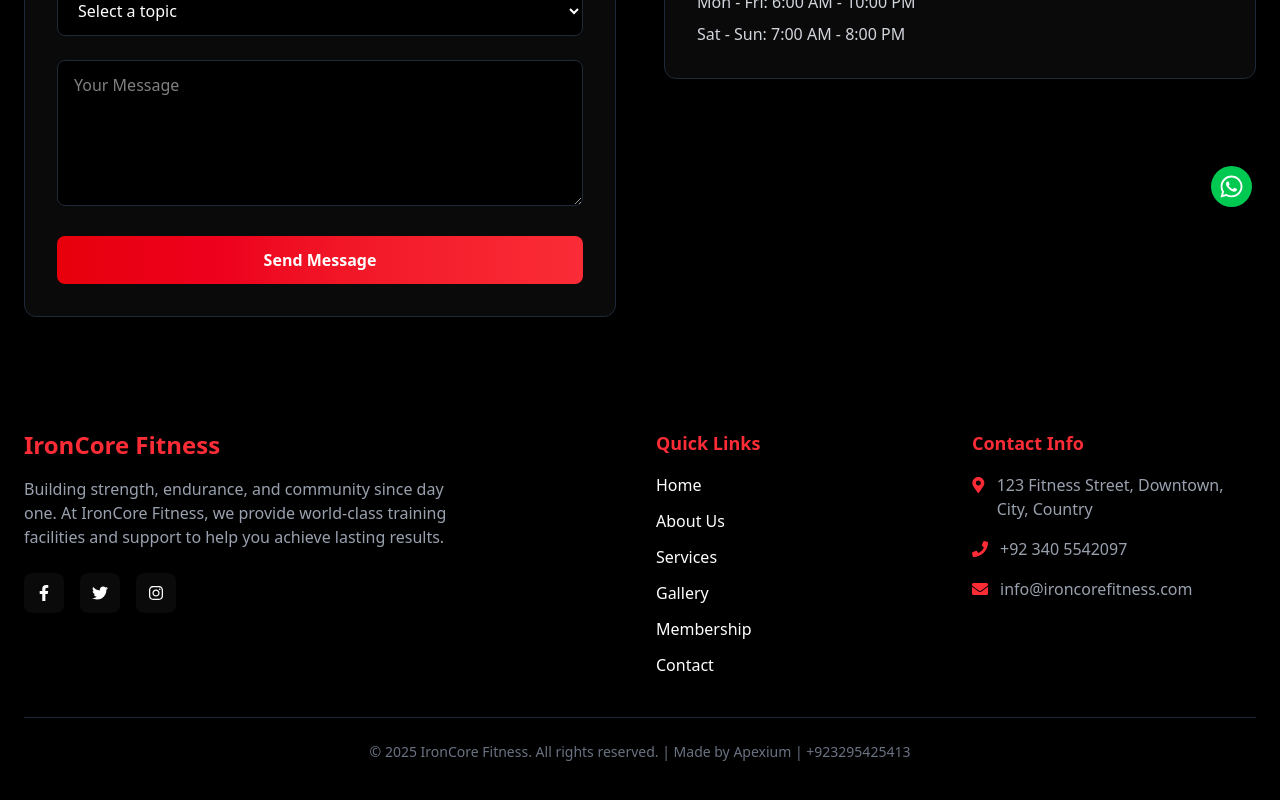
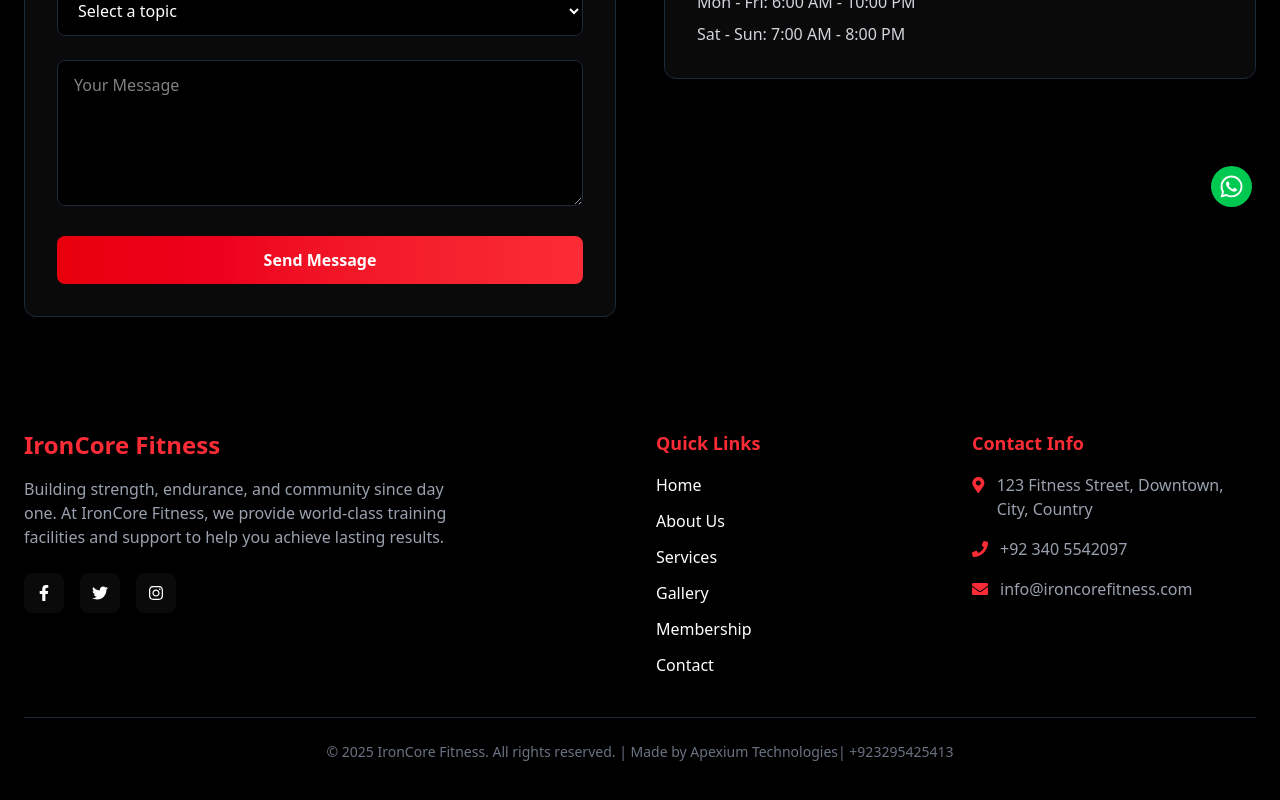
Before and after one commit to Haleema783/ironcore-fitness-website, a React (Vite) app: page /contactus in a window 1280 px wide. Shown: the part 565-1365 px from the top of the page. Built offline with nearby package versions, Linux system fonts and the light colour scheme.

Commit message:
Updated website with latest changes

```diff
--- a/src/components/Footer.jsx
+++ b/src/components/Footer.jsx
@@ -142,7 +142,7 @@
         <div className="border-t border-gray-800 mt-10 pt-6 text-center">
           <p className="text-gray-500 text-sm">
             &copy; {new Date().getFullYear()} IronCore Fitness. All rights
-            reserved. | Made by Apexium | +923295425413
+            reserved. | Made by Apexium Technologies| +923295425413
           </p>
         </div>
       </div>
```
